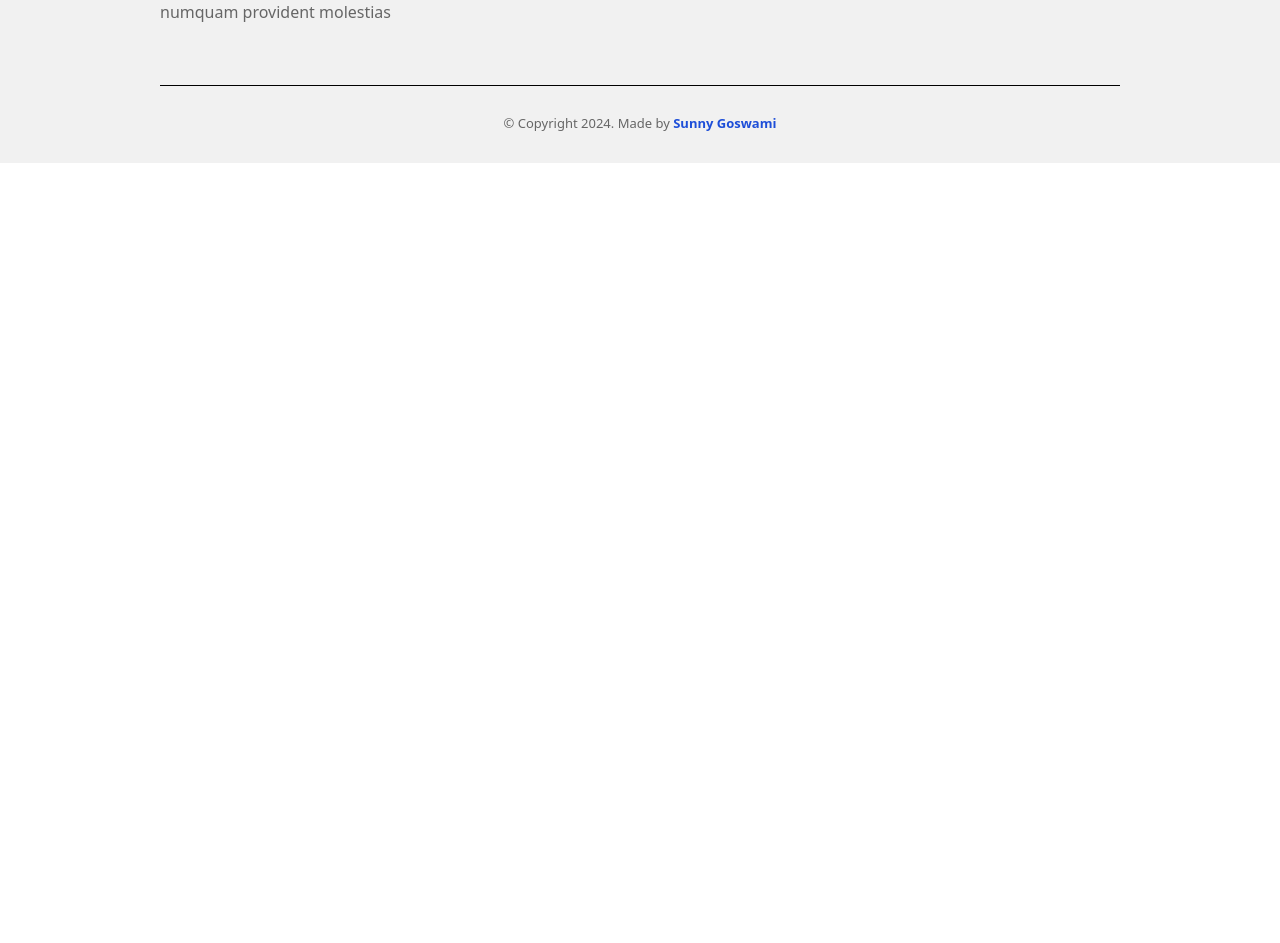
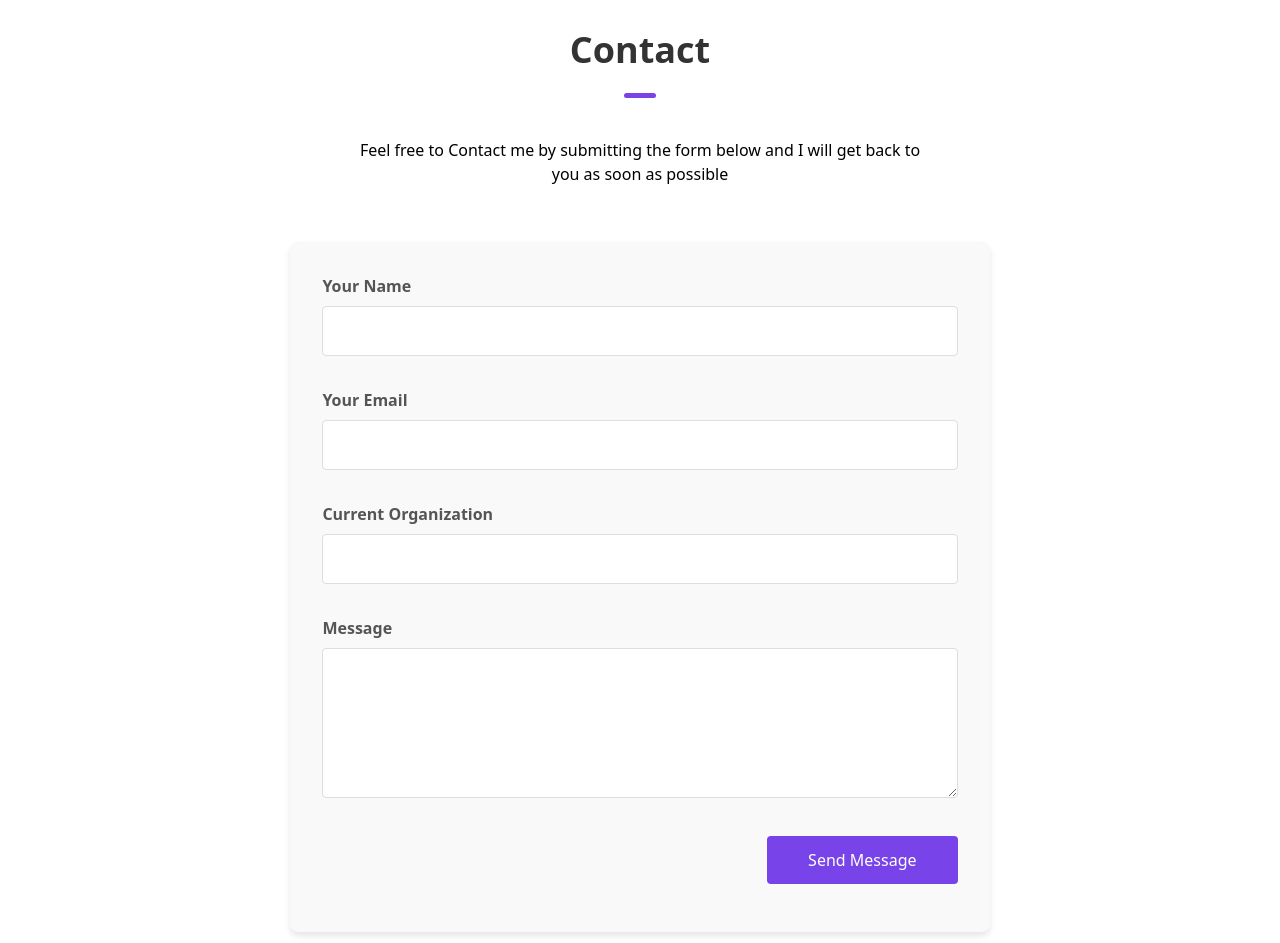
Before and after one commit to sunny7898/MyPortfolio, a React (Vite) app: page /contact in a window 1280 px wide. Shown: the part 169-1112 px from the top of the page. Before the commit the page ends 800 px from the top, so only its background shows below. Built offline with nearby package versions, Linux system fonts and the light colour scheme; no server answers.

Commit message:
Contact form done

```diff
--- a/package.json
+++ b/package.json
@@ -10,6 +10,7 @@
     "preview": "vite preview"
   },
   "dependencies": {
+    "@emailjs/browser": "^4.4.1",
     "pdfjs-dist": "^4.6.82",
     "react": "^18.3.1",
     "react-dom": "^18.3.1",
--- a/src/App.css
+++ b/src/App.css
@@ -15,8 +15,3 @@ body {
   display: flex;
   flex-direction: column;
 }
-
-/* Main content area takes up available space, while Navbar stays unaffected */
-.main-content {
-  flex: 1; /* Makes the main content fill available space */
-}
--- a/src/App.jsx
+++ b/src/App.jsx
@@ -6,7 +6,7 @@ import Home from "./layout/Home";
 import About from "./components/AboutMe/AboutMe";
 import Projects from "./components/ProjectsComponent/Projects";
 import ResumePage from "./components/Resume/ResumePage";
-import ContactMe from "./components/ContactMe";
+import ContactMe from "./components/ContactMe/ContactMe";
 import Skills from "./components/Skills/Skills";
 
 function App() {
--- a/src/components/AboutMe/AboutMe.css
+++ b/src/components/AboutMe/AboutMe.css
@@ -4,7 +4,7 @@
   flex-direction: column;
   justify-content: center;
   padding-inline: 25rem;
-  padding-bottom: 6rem;
+  padding-bottom: 12rem;
   height: 80vh;
   background-color: #6e07f3;
   color: #fff;
--- a/src/components/ContactMe.jsx
+++ /dev/null
@@ -1,7 +0,0 @@
-import React from "react";
-
-function ContactMe() {
-  return <div>ContactMe</div>;
-}
-
-export default ContactMe;
--- /dev/null
+++ b/src/components/ContactMe/ContactMe.css
@@ -0,0 +1,150 @@
+.contact-container {
+  margin: 10rem auto;
+  width: 100%;
+  max-width: 800px;
+  padding: 2rem;
+}
+
+/* Heading section */
+.contact-heading-section {
+  margin-bottom: 3rem;
+}
+
+.contact-heading {
+  font-size: 36px;
+  font-weight: 700;
+  text-align: center;
+  margin-bottom: 2rem;
+  color: #333;
+  position: relative; /* Ensure the pseudo-element stays within context */
+}
+
+.contact-heading::after {
+  content: "";
+  display: block; /* Make it behave as a block element */
+  margin: 1rem auto 0 auto; /* Add margin to space it from the heading */
+  height: 5px;
+  width: 2rem;
+  background: #7843e9;
+  border-radius: 5px;
+}
+
+.contact-heading-description {
+  width: 80%; /* Ensure it takes 80% of the parent width */
+  text-align: center;
+  margin: 1rem auto 1rem auto;
+  padding: 0.5rem;
+  box-sizing: border-box; /* Include padding within the width */
+}
+
+/* Form section */
+.contact-form-section {
+  width: 95%;
+  margin: 0 auto;
+  padding: 2rem;
+  background-color: #f9f9f9;
+  border-radius: 8px;
+  box-shadow: 0 4px 6px rgba(0, 0, 0, 0.1);
+}
+
+.contact-form {
+  display: flex;
+  flex-direction: column;
+}
+
+.form-group {
+  margin-bottom: 2rem;
+}
+
+.form-group label {
+  display: block;
+  margin-bottom: 0.5rem;
+  font-weight: 600;
+  color: #555;
+}
+
+.form-group input,
+.form-group textarea {
+  width: 100%;
+  padding: 0.75rem;
+  border: 1px solid #ddd;
+  border-radius: 4px;
+  font-size: 1rem;
+  outline: none;
+}
+
+.form-group input:focus,
+.form-group textarea:focus {
+  border-color: #7843e9;
+}
+
+textarea {
+  height: 150px;
+  resize: vertical;
+}
+
+.submit-btn {
+  align-self: flex-end;
+  width: 30%;
+  padding: 0.75rem 1.5rem;
+  margin-bottom: 1rem;
+  background-color: #7843e9;
+  color: white;
+  border: none;
+  border-radius: 4px;
+  font-size: 1rem;
+  cursor: pointer;
+  transition: background-color 0.3s ease;
+}
+
+.submit-btn:hover {
+  background-color: #0056b3;
+}
+/* Additional CSS for submit action feedback */
+
+/* Disable the button during form submission */
+.submit-btn[disabled] {
+  background-color: #a5a5a5;
+  cursor: not-allowed;
+  opacity: 0.6;
+}
+
+/* Spinner for loading state on the button */
+.submit-btn.loading::after {
+  content: "";
+  display: inline-block;
+  margin-left: 0.5rem;
+  width: 16px;
+  height: 16px;
+  border: 2px solid #fff;
+  border-top: 2px solid transparent;
+  border-radius: 50%;
+  animation: spin 0.8s linear infinite;
+}
+
+/* Keyframes for spinner animation */
+@keyframes spin {
+  to {
+    transform: rotate(360deg);
+  }
+}
+
+/* Feedback message after form submission */
+.form-status {
+  text-align: center;
+  margin-top: 1rem;
+  padding: 1rem;
+  font-size: 1rem;
+  color: white;
+  border-radius: 4px;
+}
+
+/* Success message */
+.form-status.success {
+  background-color: #28a745;
+}
+
+/* Error message */
+.form-status.error {
+  background-color: #dc3545;
+}
--- /dev/null
+++ b/src/components/ContactMe/ContactMe.jsx
@@ -0,0 +1,114 @@
+import React, { useRef, useState } from "react";
+import emailjs from "@emailjs/browser";
+import "./ContactMe.css";
+
+const EMAILJS_SERVICE_ID = import.meta.env.VITE_EMAILJS_SERVICE_ID;
+const EMAILJS_TEMPLATE_ID = import.meta.env.VITE_EMAILJS_TEMPLATE_ID;
+const EMAILJS_PUBLIC_KEY = import.meta.env.VITE_EMAILJS_PUBLIC_KEY;
+
+function ContactMe() {
+  const form = useRef();
+  const [formData, setFormData] = useState({
+    user_name: "",
+    user_email: "",
+    message: "",
+    current_org: "",
+  });
+
+  const [loading, setLoading] = useState(false); // For button loading state
+  const [message, setMessage] = useState(null); // For success/error message
+
+  const handleChange = (e) => {
+    const { name, value } = e.target;
+    setFormData({ ...formData, [name]: value });
+  };
+
+  const handleSendEmail = (e) => {
+    e.preventDefault();
+    setLoading(true); // Start loading
+    setMessage(null); // Clear previous messages
+
+    emailjs
+      .sendForm(
+        EMAILJS_SERVICE_ID,
+        EMAILJS_TEMPLATE_ID,
+        form.current,
+        EMAILJS_PUBLIC_KEY
+      )
+      .then(
+        (res) => {
+          setLoading(false); // Stop loading
+          setMessage("Success! Your message has been sent.");
+        },
+        (error) => {
+          setLoading(false); // Stop loading
+          setMessage("Failed to send message. Please try again later.");
+        }
+      );
+  };
+
+  return (
+    <div className="contact-container">
+      <div className="contact-heading-section">
+        <h1 className="contact-heading">Contact</h1>
+        <h3 className="contact-heading-description">
+          Feel free to Contact me by submitting the form below and I will get
+          back to you as soon as possible
+        </h3>
+      </div>
+      <div className="contact-form-section">
+        <form className="contact-form" ref={form} onSubmit={handleSendEmail}>
+          <div className="form-group">
+            <label htmlFor="name">Your Name</label>
+            <input
+              type="text"
+              id="name"
+              name="user_name"
+              value={formData.user_name}
+              onChange={handleChange}
+              required
+            />
+          </div>
+          <div className="form-group">
+            <label htmlFor="email">Your Email</label>
+            <input
+              type="email"
+              id="email"
+              name="user_email"
+              value={formData.user_email}
+              onChange={handleChange}
+              required
+            />
+          </div>
+          <div className="form-group">
+            <label htmlFor="currentOrg">Current Organization</label>
+            <input
+              type="text"
+              id="current_org"
+              name="current_org"
+              value={formData.current_org}
+              onChange={handleChange}
+              required
+            />
+          </div>
+          <div className="form-group">
+            <label htmlFor="message">Message</label>
+            <textarea
+              id="message"
+              name="message"
+              value={formData.message}
+              onChange={handleChange}
+              required
+            />
+          </div>
+          <button type="submit" className="submit-btn" disabled={loading}>
+            {loading ? "Sending..." : "Send Message"}
+          </button>
+        </form>
+        {message && <p className="form-status">{message}</p>}
+      </div>
+    </div>
+  );
+}
+
+export default ContactMe;
--- a/src/components/Skills/Skills.css
+++ b/src/components/Skills/Skills.css
@@ -1,15 +1,16 @@
 .skills-container {
   display: flex;
   flex-direction: row;
-  justify-content: space-between; /* Add spacing between sections */
+  justify-content: space-between;
   align-items: stretch; /* Ensure sections take full height */
   margin-inline: 7rem;
   text-align: center;
   border-radius: 16px;
   background-color: hsla(266, 99%, 99%, 0.986);
   position: relative;
-  bottom: 12rem;
+  bottom: 15rem;
   height: 75vh;
+  box-shadow: 0 4px 8px rgba(0, 0, 0, 0.1);
 }
 
 .skills-section {
--- a/src/layout/Navbar/Navbar.css
+++ b/src/layout/Navbar/Navbar.css
@@ -1,4 +1,4 @@
-/* Add necessary padding to the Navbar to prevent shrinking */
+/* Navbar Styles */
 .navbar {
   background-color: #fff; /* Background color for visibility */
   padding: 1rem; /* Adjust as needed */
@@ -26,6 +26,11 @@
   width: 100%;
   max-width: 1200px; /* Adjust based on design needs */
   padding: 0 2rem; /* Horizontal padding */
+}
+
+/* Navbar Brand */
+.navbar-content a {
+  text-decoration: none;
 }
 
 /* Navbar Links */
--- a/src/layout/Navbar/Navbar.jsx
+++ b/src/layout/Navbar/Navbar.jsx
@@ -1,10 +1,5 @@
 import { NavLink } from "react-router-dom";
-import {
-  AiOutlineHome,
-  AiOutlineUser,
-  AiOutlineTool,
-  AiOutlineFundProjectionScreen,
-} from "react-icons/ai";
+import { AiOutlineFundProjectionScreen } from "react-icons/ai";
 import { FaRegFileAlt } from "react-icons/fa";
 import "./Navbar.css"; // Import custom CSS for the underline animation
 
@@ -18,13 +13,6 @@ function Navbar() {
 
         <div className="flex items-center space-x-4">
           <ul className="flex space-x-8 mr-8">
-            <li>
-              <NavLink to="/" className="nav-item">
-                <AiOutlineHome className="text-lg" />
-                <span>Home</span>
-              </NavLink>
-            </li>
-
             <li>
               <NavLink to="/projects" className="nav-item">
                 <AiOutlineFundProjectionScreen className="text-lg" />
```
Also changed, not shown: 2 other files (tests, documents, lock files or other folders).
